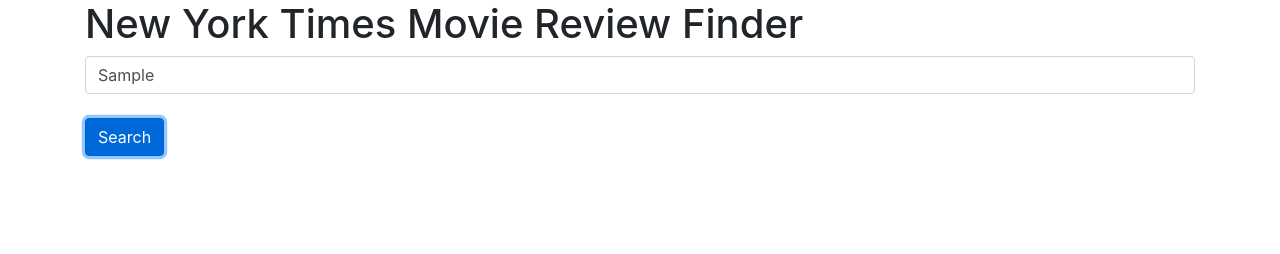
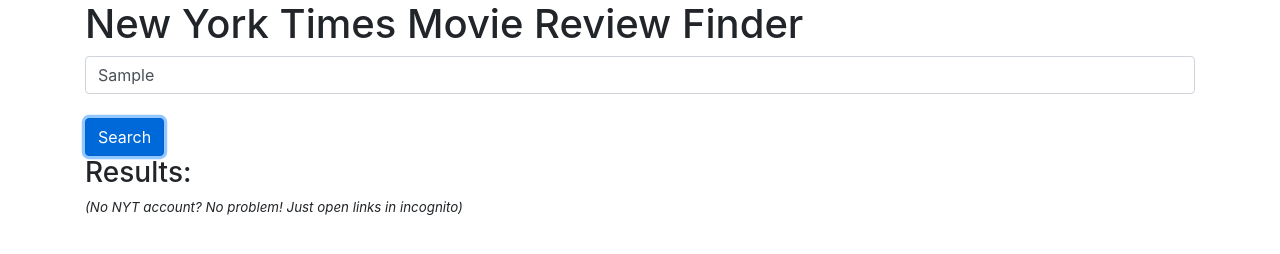
Before and after one commit to chrisdfghjkl/NYT-Reviews, a website built with webpack: page src/index.html in a window 1280 px wide. Both pictures are taken after typing "Sample" into the empty fields and a click on the button "Search". Built offline with nearby package versions, Linux system fonts and the light colour scheme; no server answers.

Commit message:
add result section

```diff
--- a/src/index.html
+++ b/src/index.html
@@ -10,6 +10,14 @@
       <input class="form-control" id="keyword" type="text" placeholder="Search by film title"><br>
       <button type="submit" class=" btn btn-primary" id="reviewSearch">Search</button><br>
     </div>
+    <div class="searchResults">
+      <h3>Results:</h3>
+      <p id="disclaimer">(No NYT account? No problem! Just open links in incognito)</p>
+      <ul id="results">
+
+      </ul>
+      <p class=".showErrors"></p>
+    </div>
   </div>
 </body>
 </html>
```
